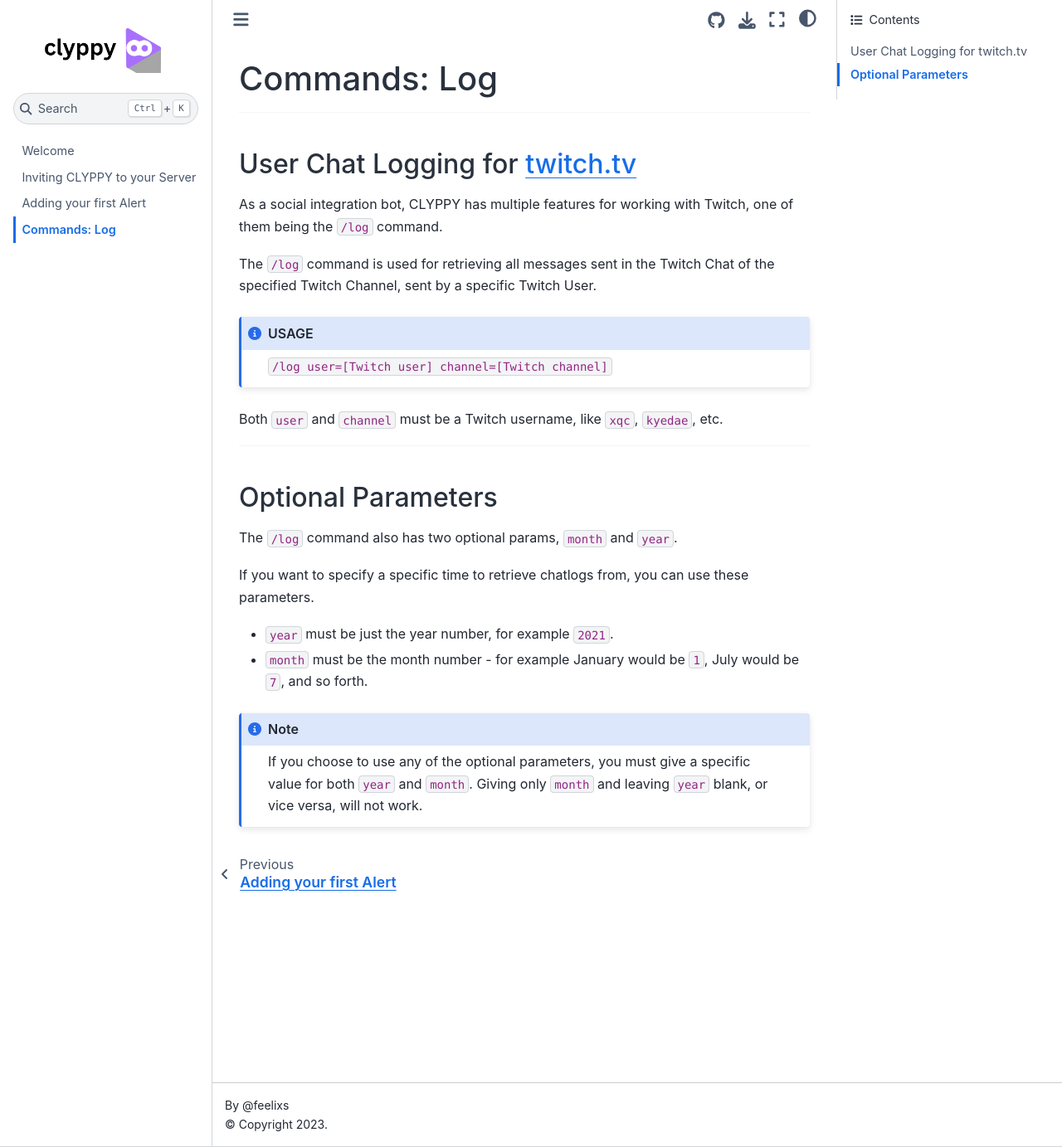
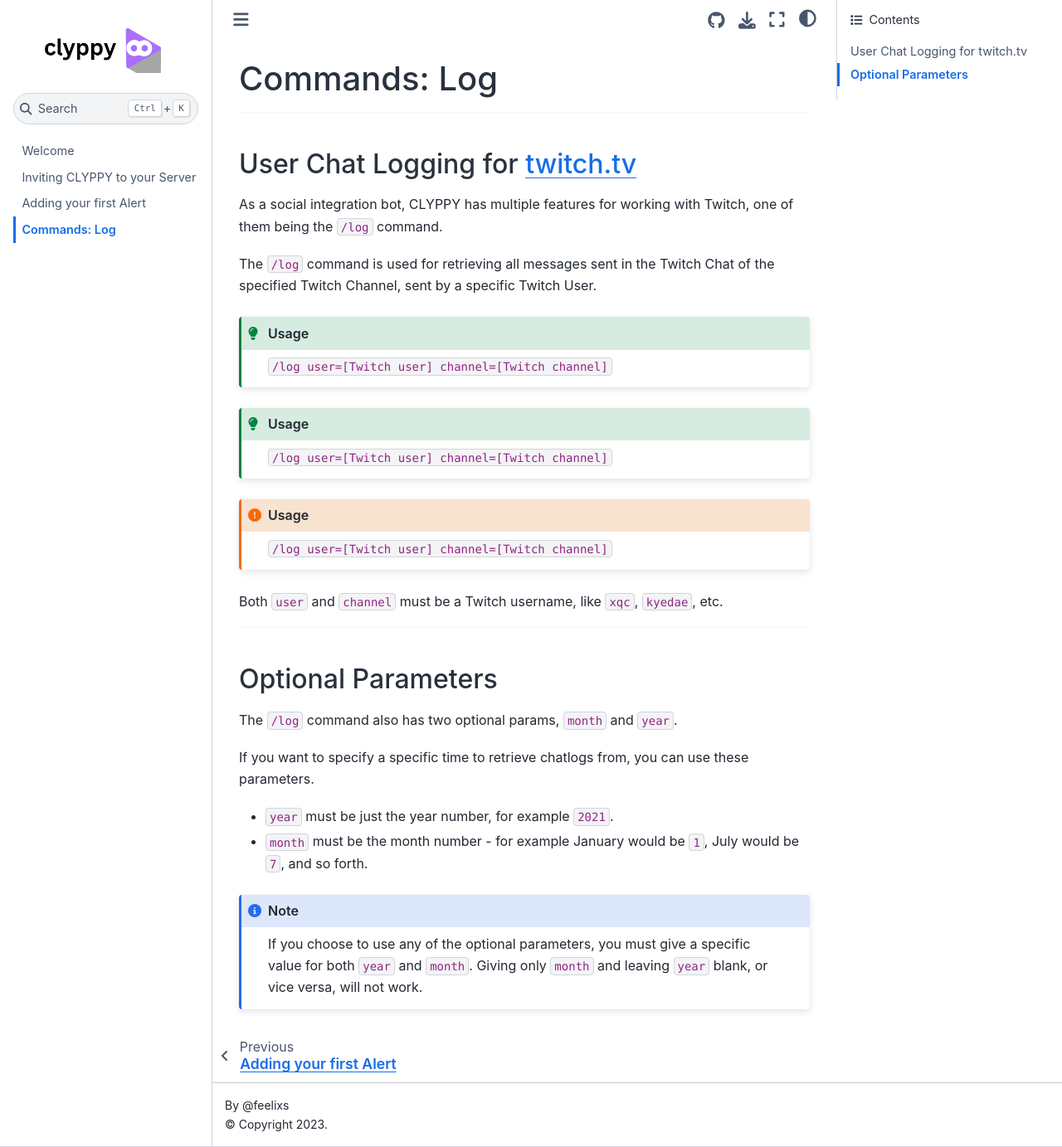
Before and after one commit to feelixs/clyppy-docs, a Jupyter Book: the page built from docs/log.md, in a window 1280 px wide and 1383 px high. Shown: the whole window at 83% size. Built offline with Jupyter Book 1.0.4 settings and Sphinx 7.4.7 and the Sphinx Book theme 1.1.4, drawn with Linux system fonts in a browser that asks for light colours.

Commit message:
Update log.md

````diff
--- a/docs/log.md
+++ b/docs/log.md
@@ -8,8 +8,18 @@ As a social integration bot, CLYPPY has multiple features for working with Twitc
 
 The `/log` command is used for retrieving all messages sent in the Twitch Chat of the specified Twitch Channel, sent by a specific Twitch User.
 
-```{admonition} USAGE
-:class: note
+```{admonition} Usage
+:class: tip
+`/log user=[Twitch user] channel=[Twitch channel]`
+```
+
+```{admonition} Usage
+:class: hint
+`/log user=[Twitch user] channel=[Twitch channel]`
+```
+
+```{admonition} Usage
+:class: attention
 `/log user=[Twitch user] channel=[Twitch channel]`
 ```
 
````
